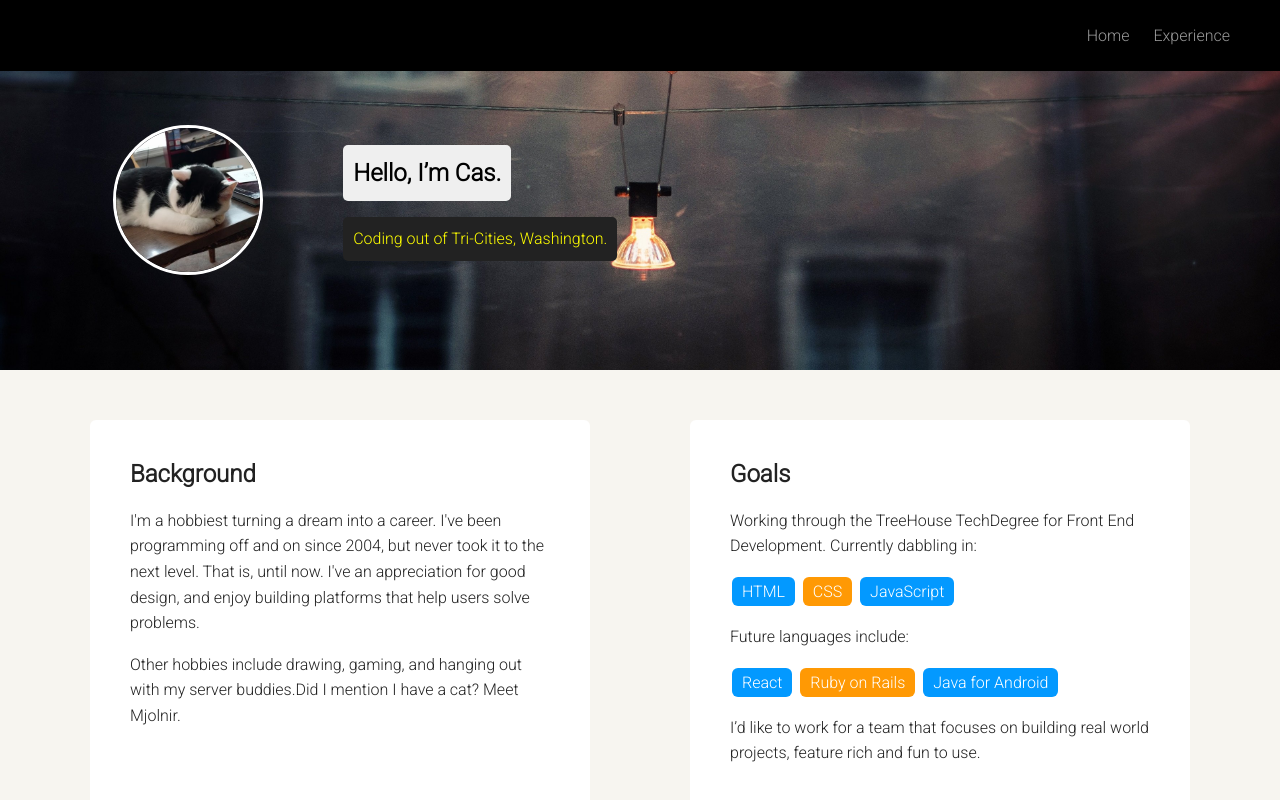
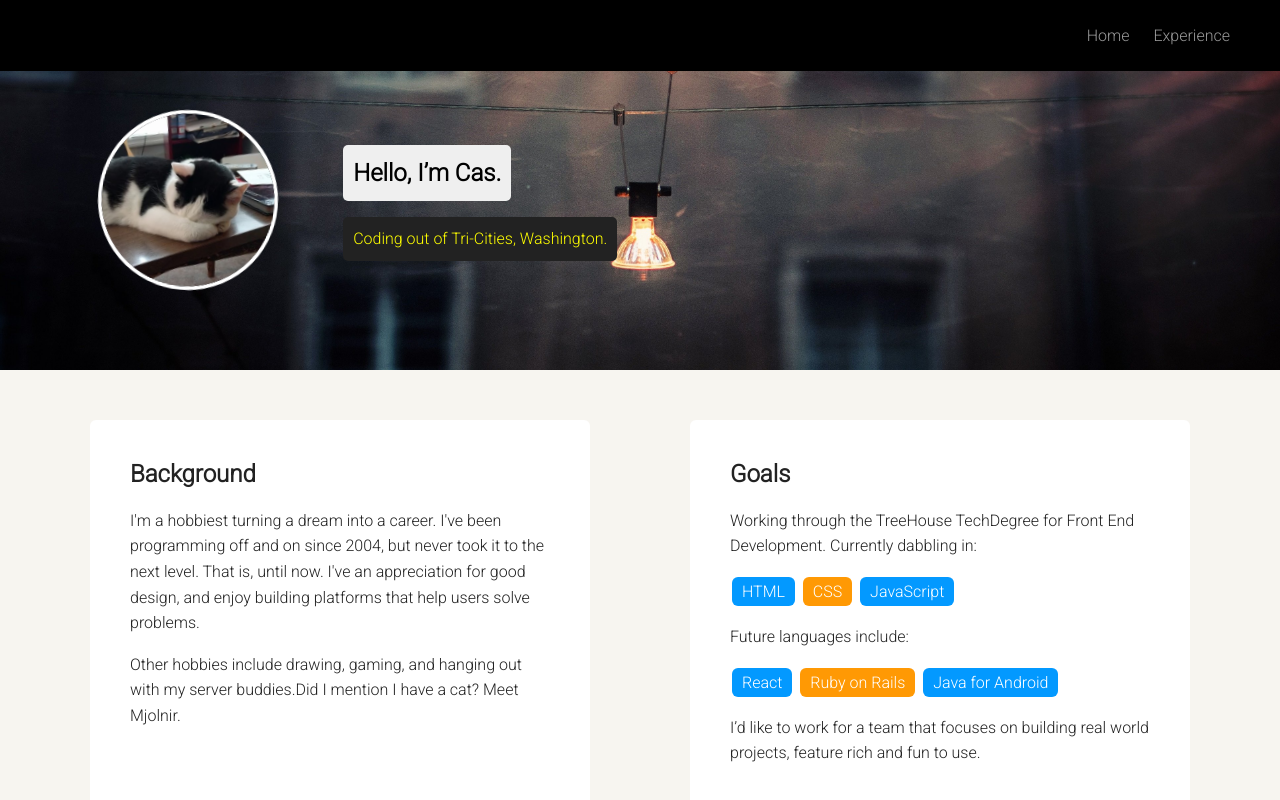
Before and after one commit to codecat-dev/codeCat-Dev, a plain HTML site: page index.html in a window 1280 px wide. In both pictures the pointer is over the picture 187 px from the left and 200 px from the top of the page. Shown: the top 800 px of the page. Drawn offline with Linux system fonts and the light colour scheme.

Commit message:
Update styles.css
added profile rotation back

```diff
--- a/styles.css
+++ b/styles.css
@@ -83,7 +83,10 @@ header .profile-image {
     border-radius: 50%;
     border: 3px solid white;
     transition: all .5s;
+}
 
+header .profile-image:hover {
+  transform: scale(1.2) rotate(5deg);
 }
 
 .flex-header {
```
